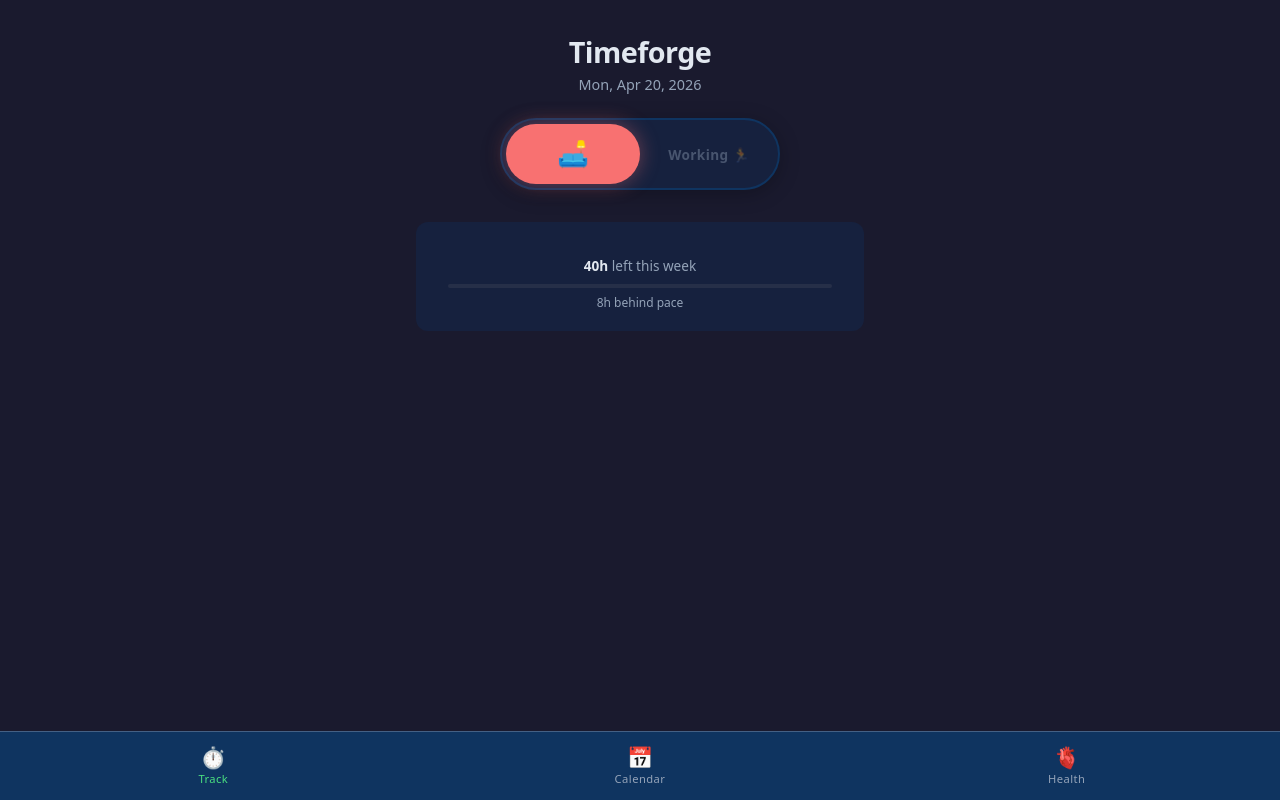
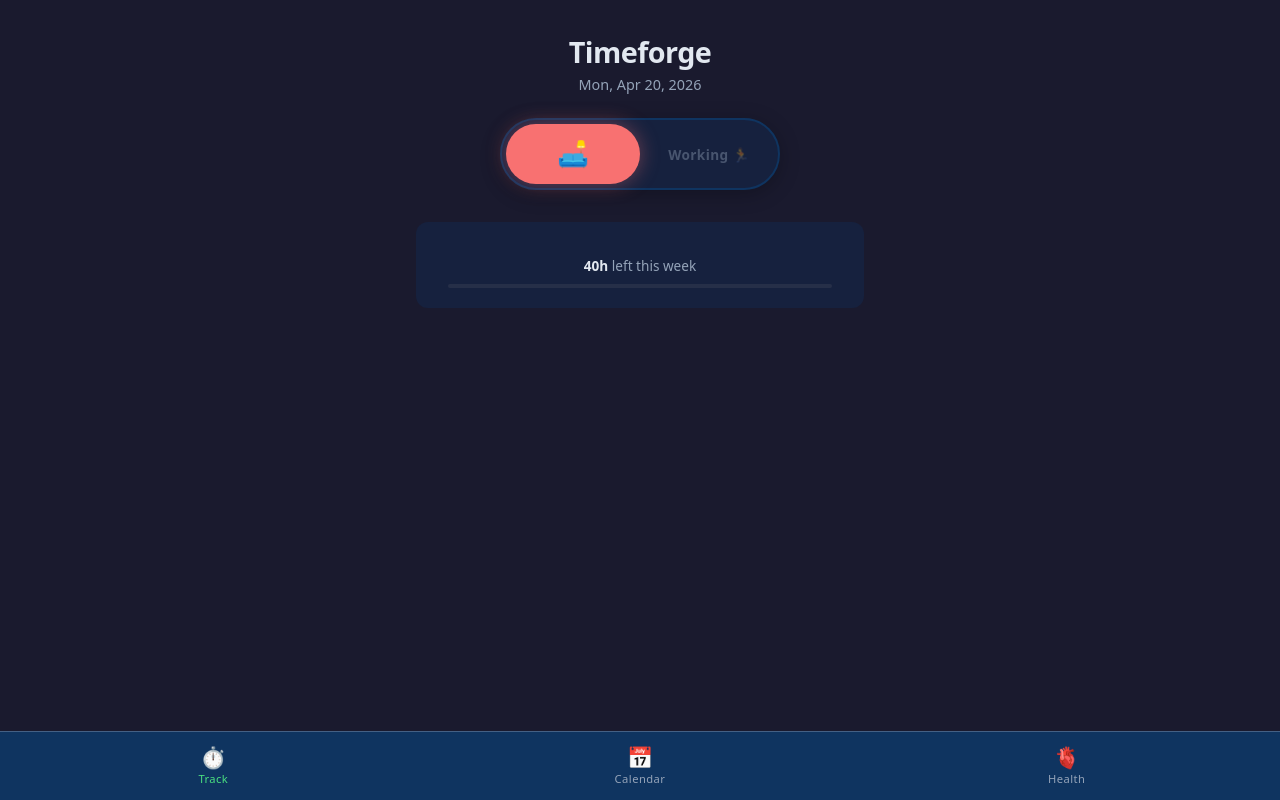
Before and after one commit to Hellorin/Timeforge, a React (Vite) app: page / in a window 1280 px wide. Built offline with nearby package versions, Linux system fonts and the light colour scheme.

Commit message:
Fix overtime pace to only consider completed past days
Excluded today from elapsedWorkdaysCount (< instead of <=) and switched
the overtime delta to use weekTotalOtherDaysMs so today's partial hours
don't inflate the expected target.

https://claude.ai/code/session_01RrEhHS6tocdxCmNEZbKiPn

```diff
--- a/src/components/TodaySummary.jsx
+++ b/src/components/TodaySummary.jsx
@@ -38,8 +38,8 @@ export default function TodaySummary({ todaySessions, hoursFormat, onToggleForma
   const weekDone = weekRemainingMs === 0
   const weekPct = Math.min(100, weekTargetMs > 0 ? (weekTotalMs / weekTargetMs) * 100 : 0)
 
-  // Overtime vs pace: how much ahead/behind relative to elapsed workdays
-  const weekOvertimeMs = weekElapsedTargetMs > 0 ? weekTotalMs - weekElapsedTargetMs : 0
+  // Overtime vs pace: compare only completed past days against their target
+  const weekOvertimeMs = weekElapsedTargetMs > 0 ? weekTotalOtherDaysMs - weekElapsedTargetMs : 0
   const showOvertime = weekElapsedTargetMs > 0 && Math.abs(weekOvertimeMs) >= 60000
 
   return (
--- a/src/hooks/useTimeTracker.js
+++ b/src/hooks/useTimeTracker.js
@@ -228,7 +228,7 @@ export function useTimeTracker() {
   // How many hours were expected based on elapsed workdays (Mon through today, excl. days off)
   const elapsedWorkdaysCount = weekdays.filter(d => {
     const key = toKey(d)
-    return !data.daysOff[key] && !isWeekend(key) && key <= todayKey
+    return !data.daysOff[key] && !isWeekend(key) && key < todayKey
   }).length
   const weekElapsedTargetMs = elapsedWorkdaysCount * 8 * 3600000
 
```
